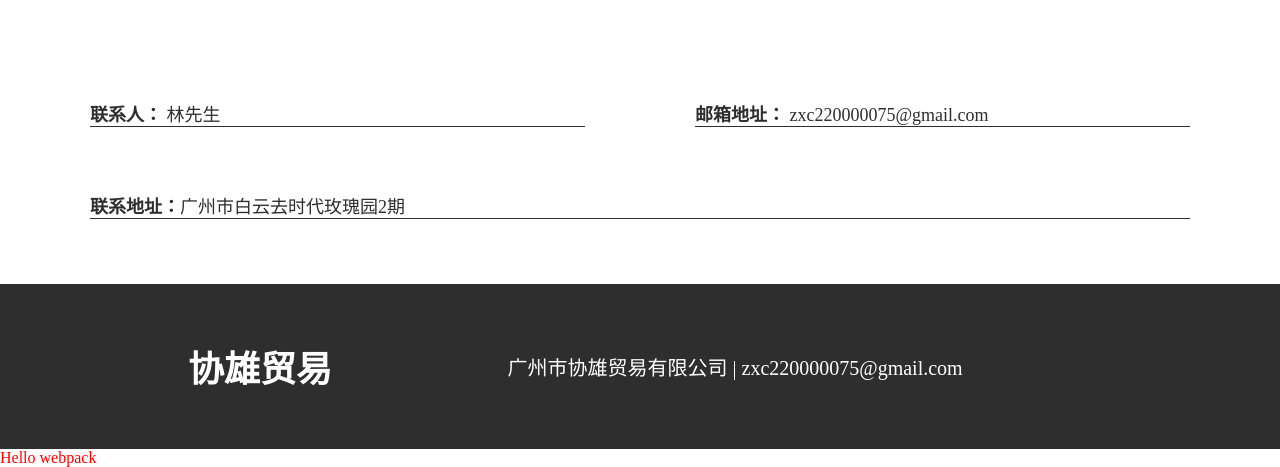
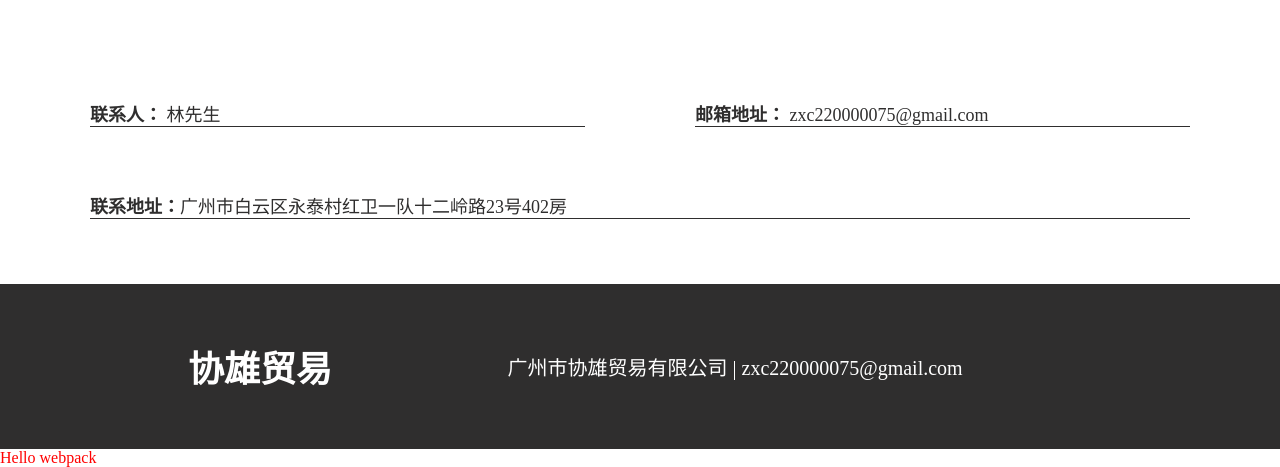
Before and after one commit to yeluojun/sj, a website built with webpack: page views/about/contact.html in a window 1280 px wide. Shown: the part 362-829 px from the top of the page. Built offline with nearby package versions, Linux system fonts and the light colour scheme.

Commit message:
change address

```diff
--- a/views/about/contact.html
+++ b/views/about/contact.html
@@ -49,7 +49,7 @@
                 <p><strong>邮箱地址：</strong>&nbsp;zxc220000075@gmail.com</p>
             </div>
             <div class="clear_float"></div>
-            <p><strong>联系地址：</strong>广州市白云去时代玫瑰园2期</p>
+            <p><strong>联系地址：</strong>广州市白云区永泰村红卫一队十二岭路23号402房</p>
         </div>
 
         <div class="clear_float"></div>
```
